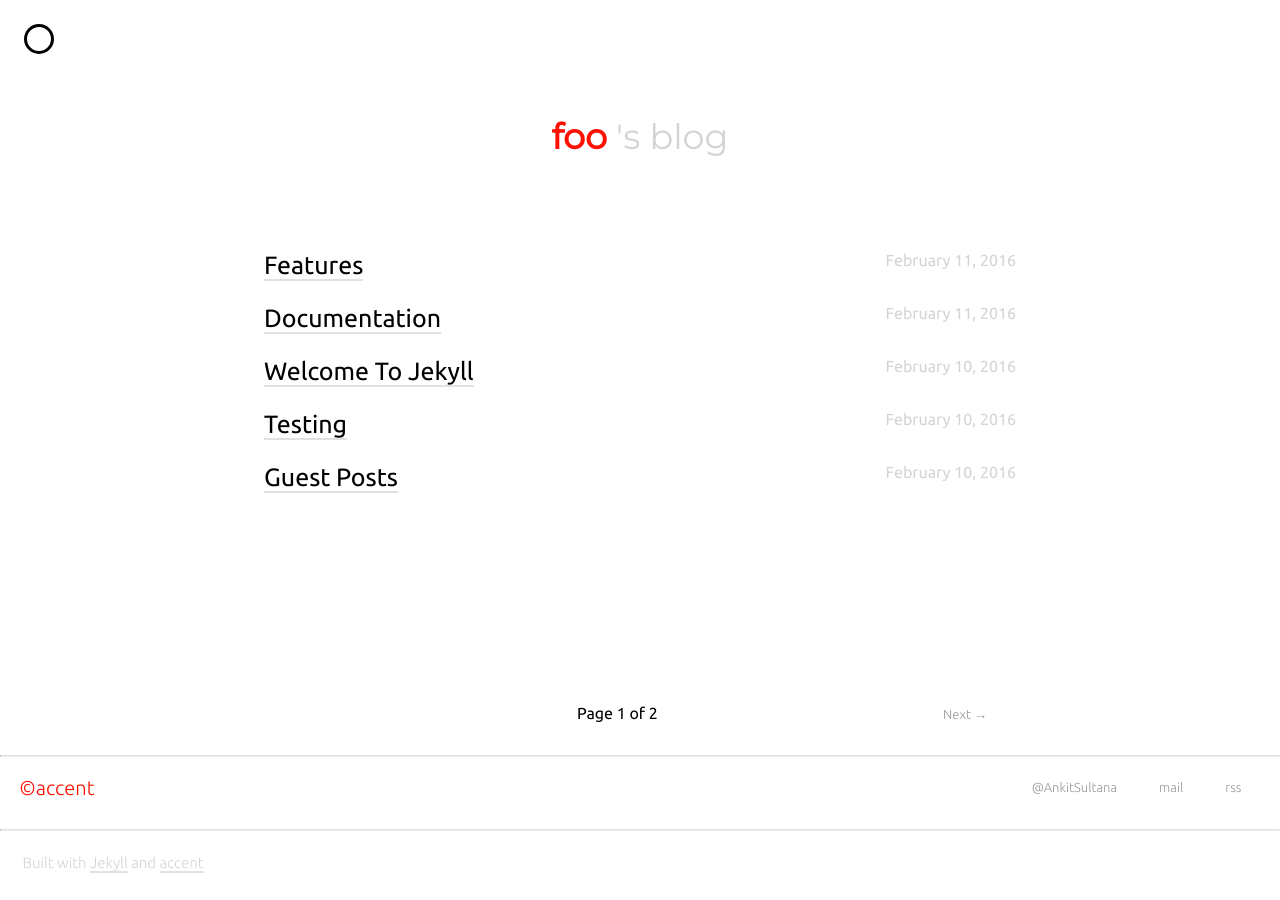
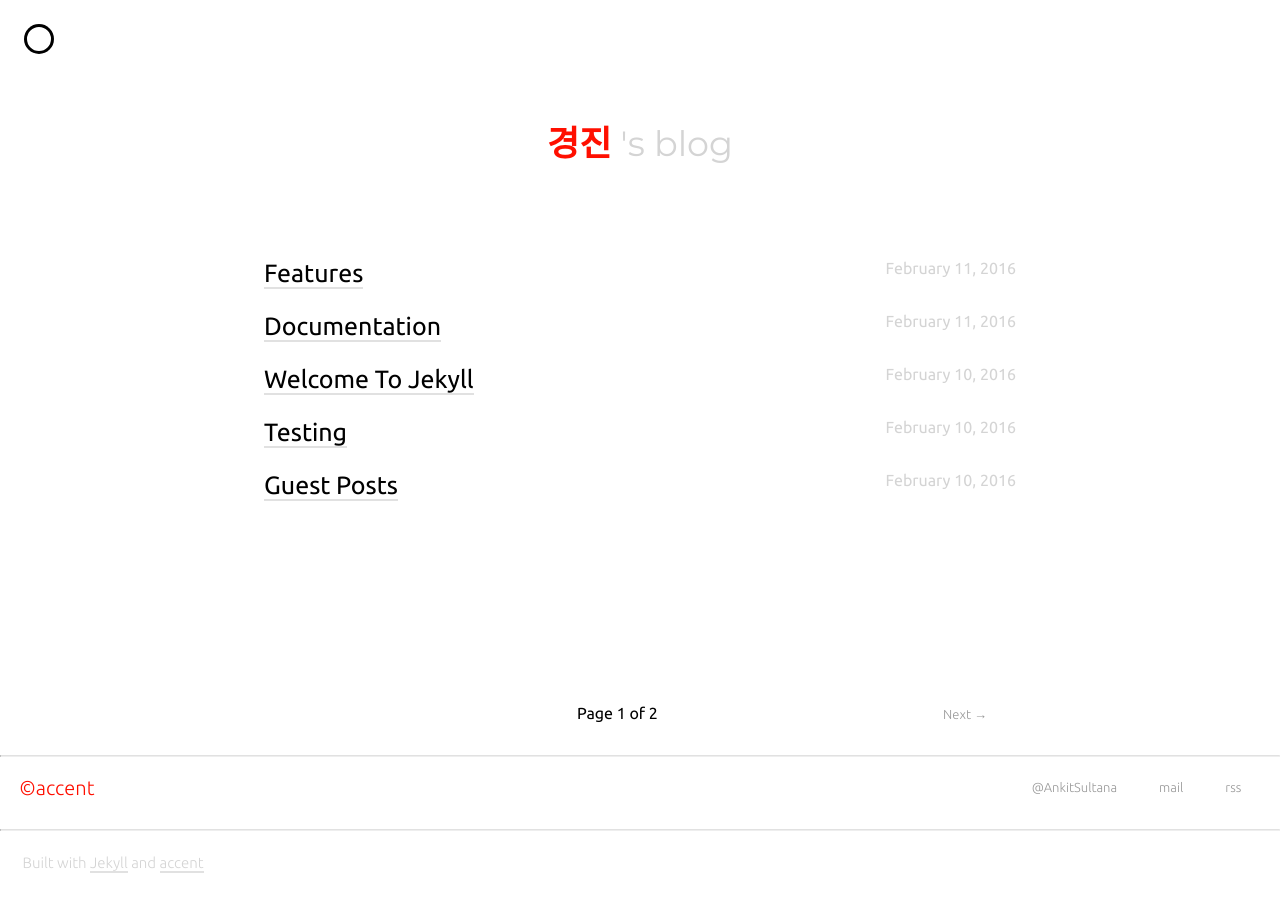
Before and after one commit to 10sloth08/10sloth08.github.io, a Jekyll site: the page built from index.html, in a window 1280 px wide. Built offline with Jekyll 4.4.1, drawn with Linux system fonts in a browser that asks for light colours; nearby versions of some CDN libraries; the list of posts is cut into pages by our own code.

Commit message:
Update _config.yml

```diff
--- a/_config.yml
+++ b/_config.yml
@@ -6,7 +6,7 @@ baseurl: "/accent"
 
 # This will show up at the top of index page
 site_heading: >
-    foo <span class="faded">'s blog</span>
+    경진 <span class="faded">'s blog</span>
 
 email: your@email.com
 author: yourname
```
